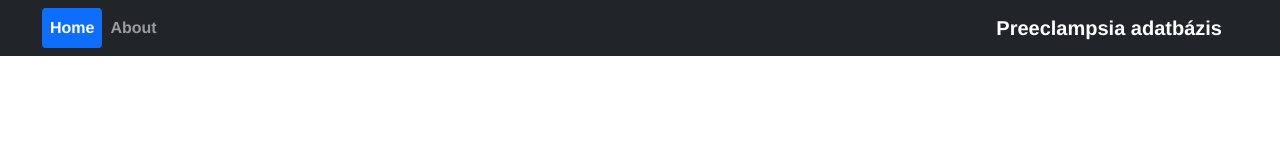
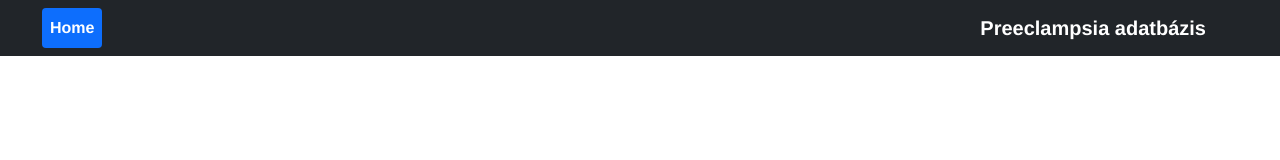
Before and after one commit to filbeofITK/webpage, a Vue app: page / in a window 1280 px wide. Shown: the top 160 px of the page. Built offline with nearby package versions, Linux system fonts and the light colour scheme.

Commit message:
Removed About button from navbar menu since it was obsolete. Fixed data loading bug. Made brand unclickadble.

```diff
--- a/src/App.vue
+++ b/src/App.vue
@@ -7,15 +7,9 @@
           <li class="nav-item">
             <router-link to="/" class="nav-link active">Home</router-link>
           </li>
-          <li class="nav-item">
-              <router-link to="/about" class="nav-link">About</router-link>
-          </li>
         </ul>
       </div>
-      <a class="navbar-brand" href="#">Preeclampsia adatbázis</a>
-      <button class="navbar-toggler" type="button" data-bs-toggle="collapse" data-bs-target="#navbarSupportedContent" aria-controls="navbarSupportedContent" aria-expanded="false" aria-label="Toggle navigation">
-        <span class="navbar-toggler-icon"></span>
-      </button>
+      <a class="nav-link navbar-brand disabled" href="#" tabindex="-1" aria-disabled="true">Preeclampsia adatbázis</a>
     </div>
   </nav>
   <router-view/>
@@ -56,8 +50,8 @@ body {
 import  store  from "@/store/index.js"
 export default {
   name: 'App',
-  mounted: function (){
-    store.dispatch("dummyLoad")
+  created: function (){
+    store.dispatch("dummyStartupLoad")
   }
 }
 
--- a/src/store/index.js
+++ b/src/store/index.js
@@ -13,7 +13,10 @@ export default createStore({
     }
   },
   mutations: {
-
+    addCardData (state,data){
+      state.cards.push(data)
+    },
+    //addFullData(state,id){},
 
     //DUMMY loaders
     addDummyCardData (state, data){
@@ -24,7 +27,7 @@ export default createStore({
       if(-1 === idx){
         state.openInstances.push({
           id: id,
-          title: "Title " + (id+1),
+          title: "Title " + (parseInt(id) + 1),
           abst: "Abstract",
           date: "2020.02.01",
           source: "https://example.com",
@@ -62,7 +65,7 @@ export default createStore({
     },
 
     //Loads set of Dummy card data
-    dummyLoad (context) {
+    dummyStartupLoad (context) {
       for (var i = 0; i < context.state.numofCardstoDisplay; i++) {
         context.commit("addDummyCardData",
         {
```
